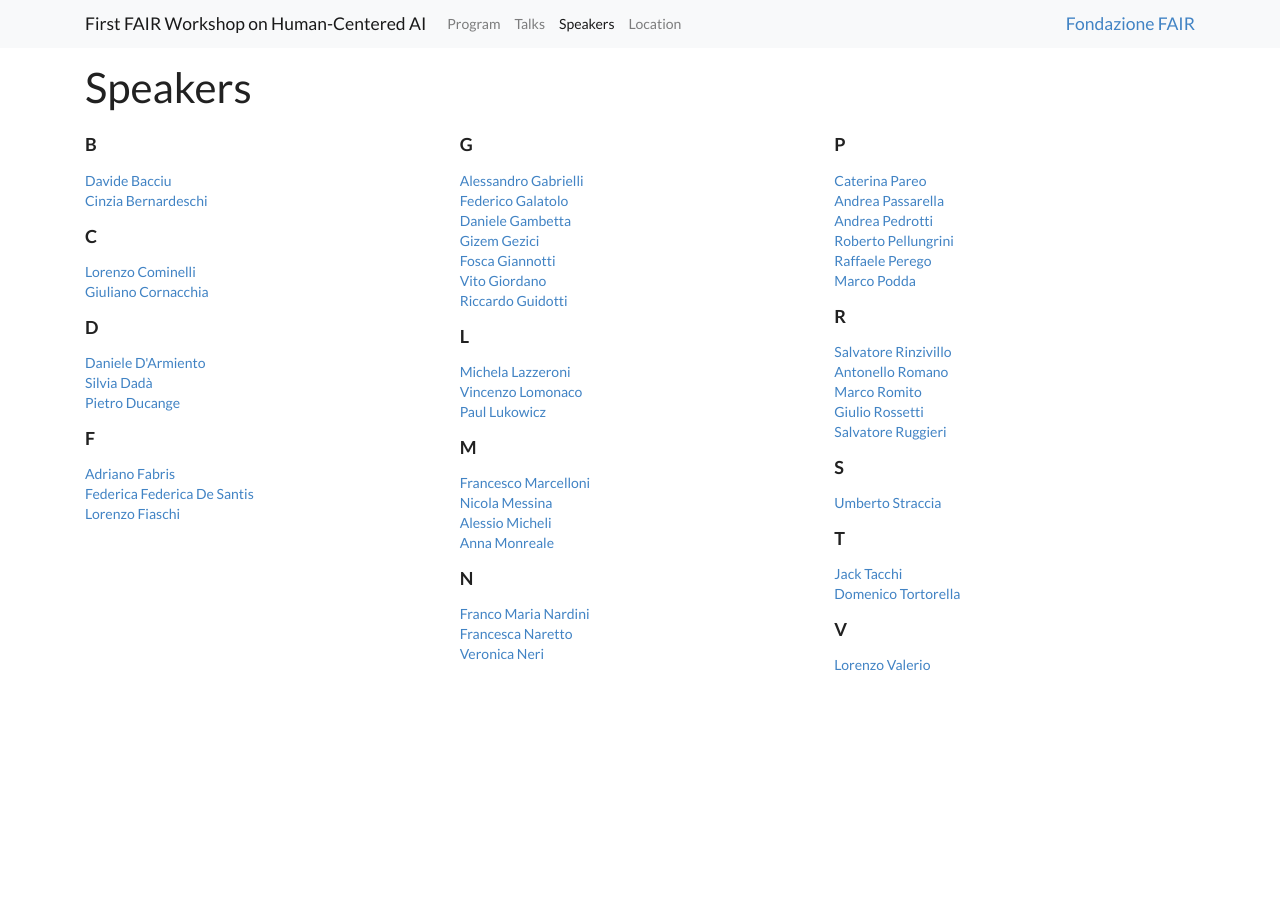
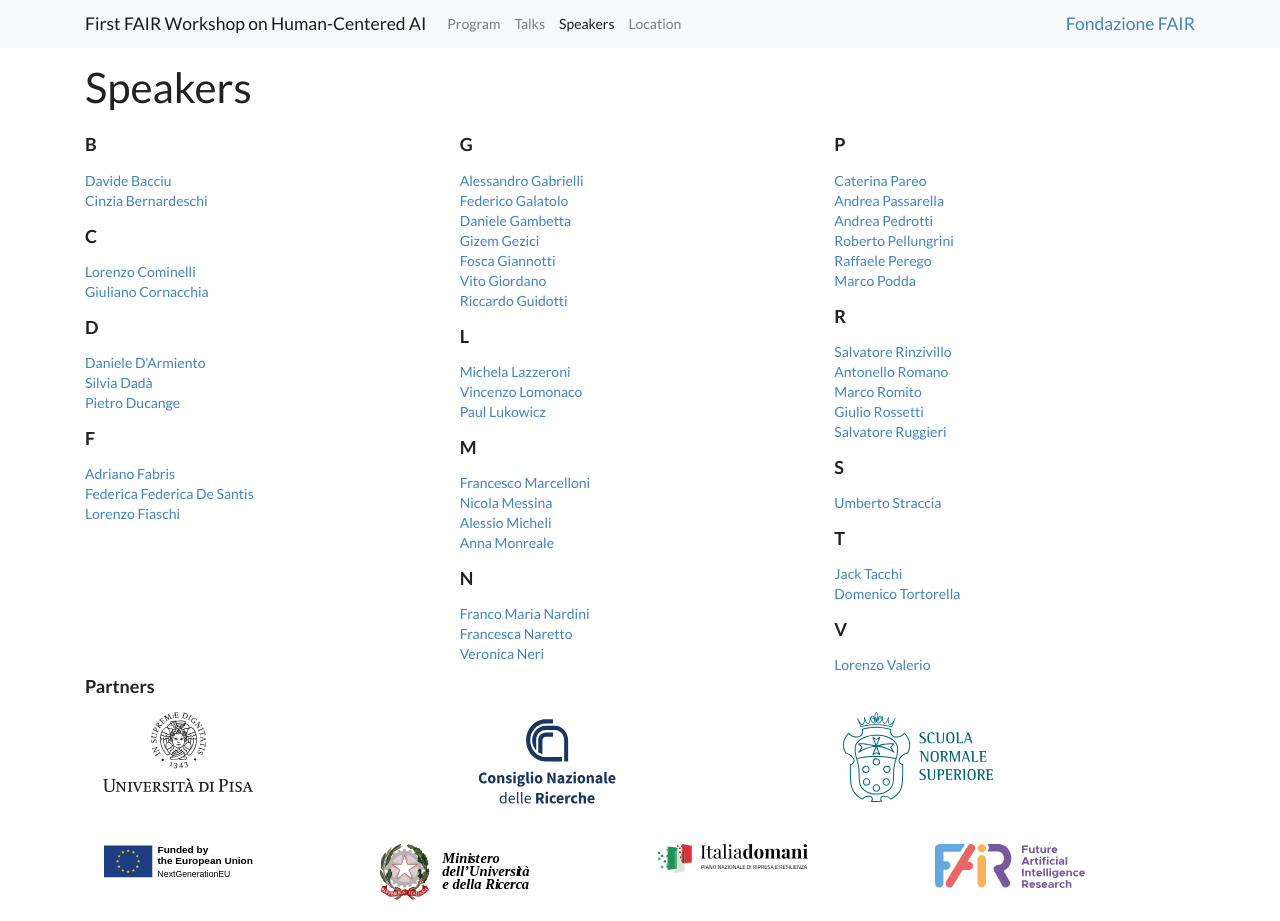
Before and after one commit to fiji87/wob, a Jekyll site: the page built from speakers/index.md, in a window 1280 px wide. Built offline with Jekyll 4.4.1, drawn with Linux system fonts in a browser that asks for light colours; nearby versions of some CDN libraries; before the commit the page ends 900 px from its top, so only the background shows below that.

Commit message:
added footer

```diff
--- a/_includes/partials/footer.html
+++ b/_includes/partials/footer.html
@@ -1,6 +1,35 @@
 
   </main>
-  <footer class="container"></footer>
+  <footer class="container">
+    <h3>Partners</h3>
+
+    <div class="ui three column doubling stackable grid container small images centered">
+      <div class="column">
+        <img class="ui small centered image" src="{{ site.baseurl }}/assets/css/images/unipi_full.svg">
+      </div>
+      <div class="column">
+        <img class="ui small centered image" src="{{ site.baseurl }}/assets/css/images/cnrcompatto.svg">
+      </div>
+      <div class="column">
+        <img class="ui small centered image" src="{{ site.baseurl }}/assets/css/images/normale.svg">
+      </div>
+    </div>
+
+    <div class="ui four column doubling stackable grid container small images centered">
+      <div class="column">
+        <img class="ui small centered image" src="{{ site.baseurl }}/assets/css/images/eunextgen.svg">
+      </div>
+      <div class="column">
+        <img class="ui small centered image" src="{{ site.baseurl }}/assets/css/images/miur.svg">
+      </div>
+      <div class="column">
+        <img class="ui small centered image" src="{{ site.baseurl }}/assets/css/images/italiadomani.svg">
+      </div>
+      <div class="column">
+        <img class="ui small centered image" src="{{ site.baseurl }}/assets/css/images/faircolored.svg">
+      </div>
+    </div>
+  </footer>
 
   {%- include partials/modal_link.html -%}
 
--- a/assets/css/home.css
+++ b/assets/css/home.css
@@ -94,3 +94,7 @@ div.images img.ui.small.centered.image {
     margin-left: auto;
     margin-right: auto;
 }
+
+footer {
+    display: none;
+}
```
